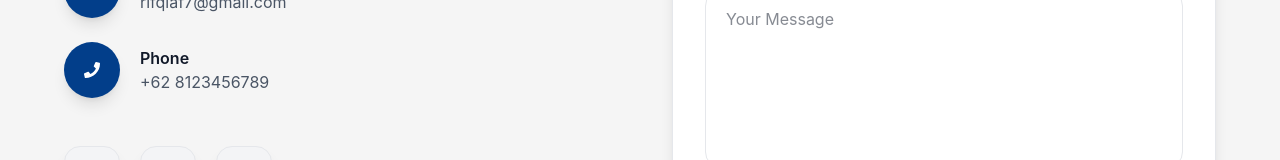
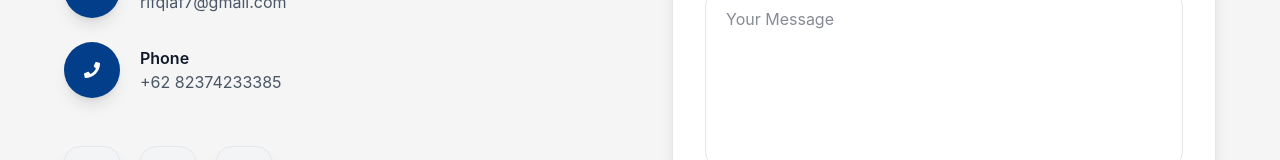
Before and after one commit to rifqiafr/Portofolio, a React (Vite) app: page / in a window 1280 px wide. Shown: the part 6894-7054 px from the top of the page. Built offline with nearby package versions, Linux system fonts and the light colour scheme.

Commit message:
mengubah nomor telepon di komponen Contact

```diff
--- a/src/components/sections/Contact.jsx
+++ b/src/components/sections/Contact.jsx
@@ -110,7 +110,7 @@ function Contact() {
                   </h4>
 
                   <p className="text-gray-600 dark:text-gray-300">
-                    +62 8123456789
+                    +62 82374233385
                   </p>
                 </div>
               </div>
```
